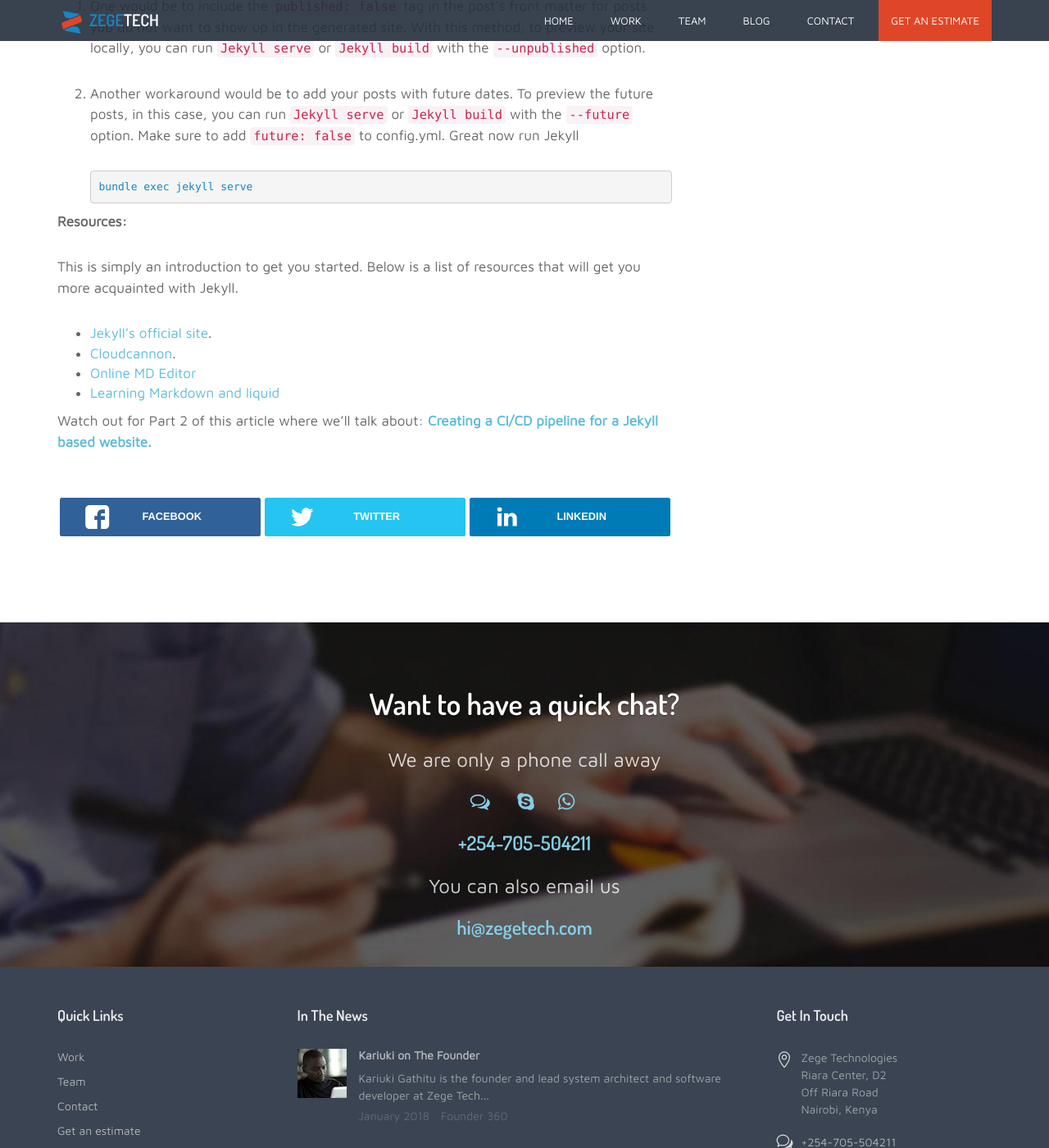
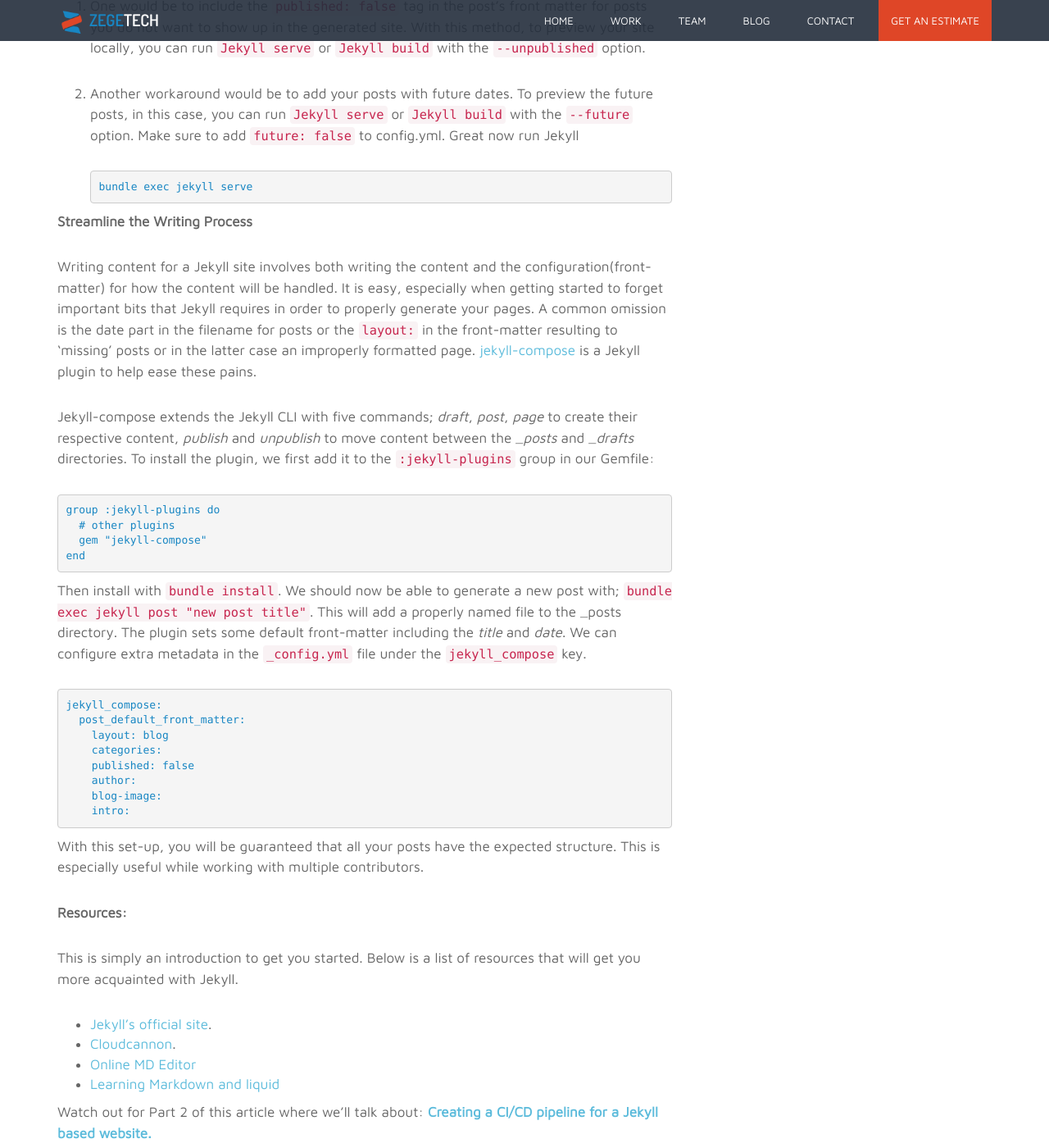
Before and after one commit to zegetech/zegetech.github.io, a Jekyll site: the page built from _posts/2018-10-10-static-site-generators-are-back.md, in a window 1280 px wide and 1400 px high, scrolled down 7094 px. Shown: the whole window at 82% size. Built offline with Jekyll 4.4.1, drawn with Linux system fonts in a browser that asks for light colours; comment, search, counter and statistics services are not loaded; some of the changed text lies outside the part shown.

Commit message:
add content on jekyll-compose (#74)

````diff
--- a/_posts/2018-10-10-static-site-generators-are-back.md
+++ b/_posts/2018-10-10-static-site-generators-are-back.md
@@ -192,6 +192,37 @@ Great now run Jekyll
 bundle exec jekyll serve
 ```
 
+**Streamline the Writing Process**
+
+Writing content for a Jekyll site involves both writing the content and the configuration(front-matter) for how the content will be handled.
+It is easy, especially when getting started to forget important bits that Jekyll requires in order to properly generate your pages.
+A common omission is the date part in the filename for posts or the `layout:` in the front-matter resulting to 'missing' posts or in the latter case an improperly formatted page.
+[jekyll-compose](https://github.com/jekyll/jekyll-compose) is a Jekyll plugin to help ease these pains.
+
+Jekyll-compose extends the Jekyll CLI with five commands; *draft*, *post*, *page* to create their respective content, *publish* and *unpublish* to move content between the *_posts* and *_drafts* directories.
+To install the plugin, we first add it to the `:jekyll-plugins` group in our Gemfile:
+~~~ ruby
+group :jekyll-plugins do
+  # other plugins
+  gem "jekyll-compose"
+end
+~~~
+Then install with `bundle install`.
+We should now be able to generate a new post with; `bundle exec jekyll post "new post title"`.
+This will add a properly named file to the _posts directory.
+The plugin sets some default front-matter including the *title* and *date*. We can configure extra metadata in the `_config.yml` file under the `jekyll_compose` key.
+~~~ yaml
+jekyll_compose:
+  post_default_front_matter:
+    layout: blog
+    categories:
+    published: false
+    author:
+    blog-image:
+    intro:
+~~~
+With this set-up, you will be guaranteed that all your posts have the expected structure. This is especially useful while working with multiple contributors.
+
 **Resources:**
 
 This is simply an introduction to get you started. Below is a list of resources that will get you more acquainted with Jekyll.
````
Also changed, not shown: other parts of _posts/2018-10-10-static-site-generators-are-back.md (+1 -1 lines).
